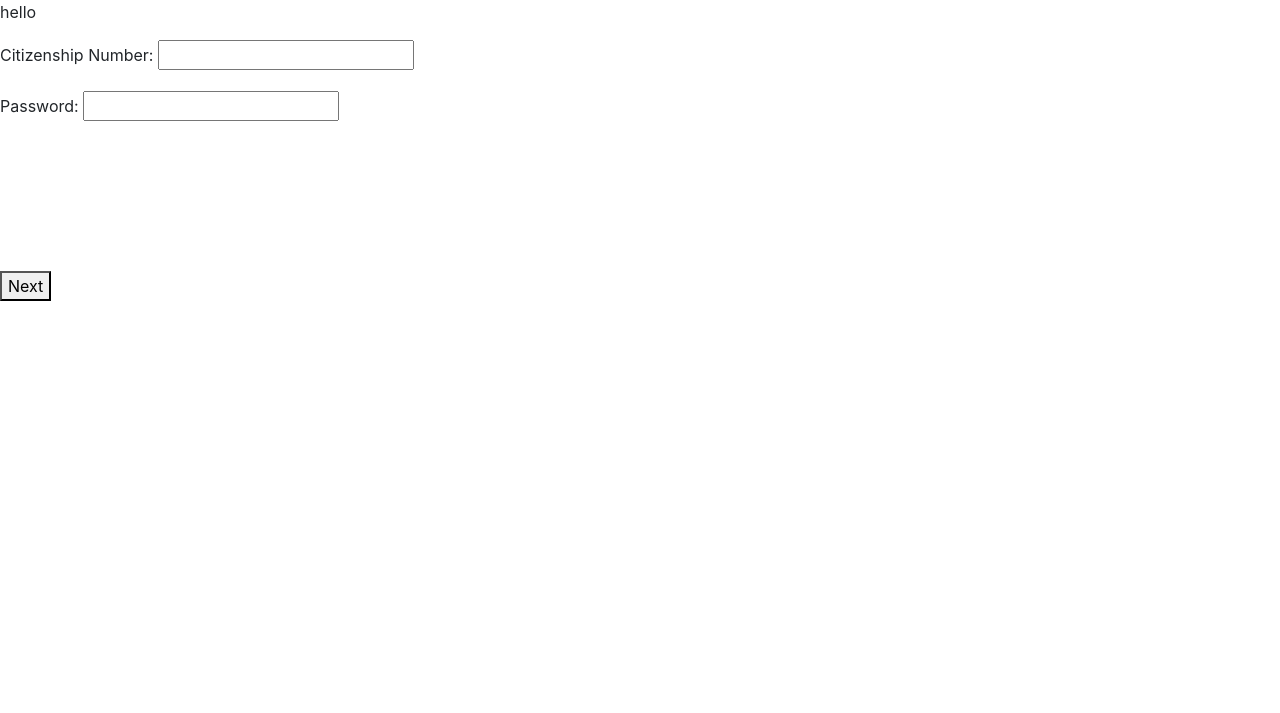
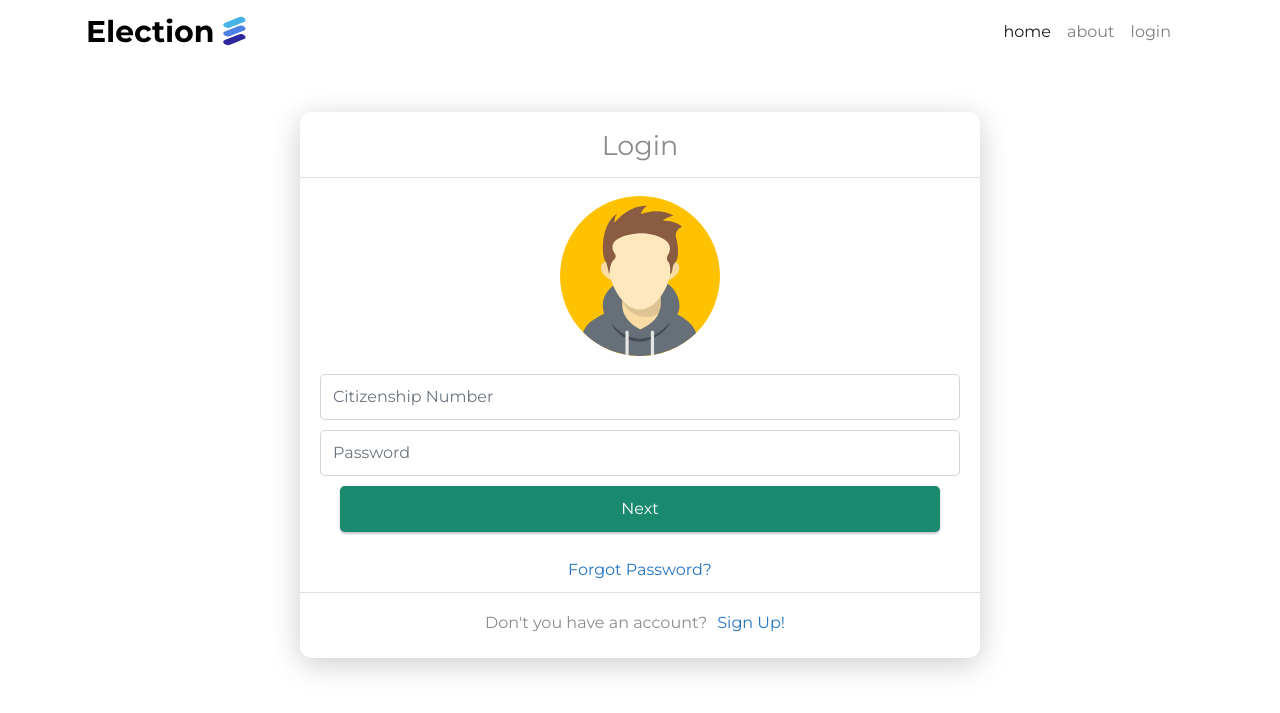
Before and after one commit to sudipbhujel/election-v3, a Django app: page /accounts/login/ in a window 1280 px wide. Shown: the top 713 px of the page. Run offline with Django 3.2, Linux system fonts and the light colour scheme; some libraries are stand-ins or nearby versions.

Commit message:
Beautified login

```diff
--- a/src/accounts/static/authentication/js/login.js
+++ b/src/accounts/static/authentication/js/login.js
@@ -5,12 +5,14 @@ const constraints = {
 const captureVideoButton =
   document.querySelector('#video-button');
 const loginButton = document.querySelector('#login-button');
+const videoDiv = document.querySelector('#video-div')
 const video = document.querySelector('#screenshot-video');
 const image_hidden = document.querySelector('#id_image');
 
 captureVideoButton.onclick = function() {
     captureVideoButton.setAttribute('style','display: none;');
     loginButton.removeAttribute("style");
+    videoDiv.removeAttribute("style");
     navigator.mediaDevices.getUserMedia(constraints).
     then(handleSuccess).catch(handleError);
 };
--- /dev/null
+++ b/src/accounts/static/css/style.css
@@ -0,0 +1,172 @@
+@import url('https://fonts.googleapis.com/css2?family=Montserrat:wght@200;300;400;500;600;700;800;900&display=swap');
+
+body {
+    padding: 0;
+    margin: 0;
+    font-family: 'Montserrat';
+    font-style: normal;
+    font-weight: normal;
+    color: #000000;
+}
+
+/* Login */
+#login-box {
+    max-width: 680px;
+    margin: 0 auto;
+    margin-top: 25px !important;
+    border-radius: 12px;
+    overflow: hidden;
+    background: white;
+    -webkit-box-shadow: 0px 6px 30px rgba(0, 0, 0, 0.2);
+    -moz-box-shadow: 0px 6px 30px rgba(0, 0, 0, 0.2);
+    box-shadow: 0px 6px 30px rgba(0, 0, 0, 0.2);
+}
+
+.login-box-header {
+    background-color: rgb(255, 255, 255);
+    text-align: center;
+    padding-top: 18px;
+    padding-right: 25px;
+    padding-bottom: 15px;
+    padding-left: 25px;
+}
+
+.login-box-header {
+    border: none;
+    border-bottom: 1px solid rgb(224, 224, 224);
+}
+
+.login-box-content {
+    padding: 10px 20px;
+    background-color: #ffffff;
+    padding-top: 20px;
+}
+
+.social-login-link {
+    text-decoration: none;
+    color: white;
+    margin-top: 10px;
+}
+
+.fb-login {
+    background-color: #1a538a;
+}
+
+.gp-login {
+    background-color: #db4437;
+    margin-top: 10px;
+}
+
+.login-box-content i {
+    padding: 11px 0px 11px 15px;
+    color: white;
+    padding-right: 20px;
+    padding-left: 20px;
+    font-size: 18px;
+}
+
+.box-shadow {
+    box-shadow: 0 2px 2px 0 rgba(41, 48, 59, .24), 0 0 2px 0 rgba(41, 48, 59, .12);
+    border-radius: 5px;
+}
+
+.social-login-link:hover {
+    text-decoration: none;
+    color: white;
+}
+
+.login-box-seperator {
+    flex: 1 0 auto;
+    min-width: 1px;
+    border-top: 1px solid #dedfe0;
+    height: 1px;
+}
+
+.citizen-input {
+    border-radius: 5px;
+    color: #29303b;
+    font-size: 18px;
+    height: auto;
+    padding: 11px 10px 12px 40px;
+    margin-top: 10px;
+}
+
+.password-input{
+    border-radius: 5px;
+    color: #29303b;
+    font-size: 18px;
+    height: auto;
+    padding: 11px 10px 12px 40px;
+    margin-top: 10px;
+}
+
+.form-control {
+    box-shadow: none;
+    font-size: 16px;
+    padding: 10px 12px;
+    transition: border-color .08s ease-in-out, box-shadow .08s ease-in-out;
+}
+
+.citizen-login {
+    padding: 10px 20px;
+    background-color: #ffffff;
+}
+
+.submit-button {
+    margin-top: 0px;
+    height: 46px;
+    background-color: rgb(26, 138, 111);
+    border: 0;
+    color: rgb(255, 255, 255);
+    margin-bottom: 8px;
+    padding-top: 0px;
+    padding-bottom: 0px;
+}
+
+.submit-row {
+    padding: 10px 20px;
+    text-align: center;
+    margin-bottom: 8px;
+    padding-top: 10px;
+}
+
+.label-text {
+    color: #8b8b8b;
+}
+
+#forgot-password-link {
+    color: #2474c1;
+    text-decoration: none;
+}
+
+#login-box-footer {
+    text-align: center;
+    border-top: 1px solid #dedfe0;
+    padding: 10px 20px;
+    padding-bottom: 23px;
+    padding-top: 18px;
+}
+
+#register-link {
+    color: #2474c1;
+    padding: 0px 10px;
+    text-decoration: none;
+}
+
+#login-box-footer p {
+    color: #8b8b8b;
+    margin-bottom:0px;
+}
+
+#submit-id-submit:hover {
+    background-color: rgb(25, 130, 105);
+}
+
+
+/*  */
+.login-title {
+    color: rgb(139, 139, 139);
+    margin-bottom: 0px;
+    font-weight: 400;
+    font-size: 27px;
+}
--- /dev/null
+++ b/src/accounts/templates/accounts/home.html
@@ -0,0 +1,5 @@
+{% extends 'base.html' %}
+
+{% block content %}
+    <p>Hello!</p>
+{% endblock content %}
--- a/src/accounts/templates/accounts/login.html
+++ b/src/accounts/templates/accounts/login.html
@@ -1,22 +1,51 @@
-{% include 'base.html' %}
+{% extends 'base.html' %}
+{% load static %}
 
-{% block 'content' %}
-<div id="content-main">
+{% block content %}
 
-  <form id='face-login-form' method="post" action="{% url 'login' %}" enctype="multipart/form-data">
-    {% csrf_token %}
 
-    {{ form.as_p }}
+<div class="d-flex flex-column justify-content-center" id="login-box">
+  <div class="login-box-header">
+    <h4 class="login-title">Login</h4>
+  </div>
+  <div class="citizen-login">
+    <div class="text-center"><img class="w-25 my-2" src="{% static 'images/avatar.svg' %}" />
+    </div>
 
-    <input type="hidden" name="next" value="Next">
-  </form>
 
-  <button id="video-button">Next</button>
-  <video id="screenshot-video" autoplay></video>
-  <button id="login-button" style="display: none;">Login</button>
+    <div id="content-main">
+      <form id='face-login-form' method="post" action="{% url 'login' %}" enctype="multipart/form-data">
+        {% csrf_token %}
 
+        {% comment %} {{ form.as_p }} {% endcomment %}
+        <input type="number" class="citizen-input form-control" name="citizenship_number" required
+          placeholder="Citizenship Number" />
+        <input type="password" class="password-input form-control" name="password" required placeholder="Password" />
+        <input type="hidden" name="image" id="id_image">
+
+        <input type="hidden" name="next" value="Next">
+      </form>
+
+      <div class="submit-row">
+        <button class="submit-button btn btn-block box-shadow" id="video-button">Next</button>
+      </div>
+      <div id="video-div" style="height: 0px">
+        <video id="screenshot-video" autoplay></video>
+      </div>
+
+      <button class="submit-button btn btn-block box-shadow" id="login-button" style="display: none;">Login</button>
+
+    </div>
+    <div class="text-center">
+      <a id="forgot-password-link" href="{% url 'signup' %}">Forgot Password?</a>
+    </div>
+  </div>
+
+  <div id="login-box-footer">
+    <p>Don&#39;t you have an account?<a id="register-link" href="{% url 'signup' %}">Sign Up!</a></p>
+  </div>
 </div>
-{% endblock 'content' %}
 
 {% load static %}
 <script type="text/javascript" src="{% static 'authentication/js/login.js' %}"></script>
+{% endblock content %}
--- a/src/accounts/templates/base.html
+++ b/src/accounts/templates/base.html
@@ -1,3 +1,5 @@
+{% load static %}
+
 <!doctype html>
 <html lang="en">
 
@@ -10,6 +12,7 @@
   <link rel="stylesheet" href="https://stackpath.bootstrapcdn.com/bootstrap/4.4.1/css/bootstrap.min.css"
     integrity="sha384-Vkoo8x4CGsO3+Hhxv8T/Q5PaXtkKtu6ug5TOeNV6gBiFeWPGFN9MuhOf23Q9Ifjh" crossorigin="anonymous">
 
+  <link rel="stylesheet" href="{% static 'css/style.css' %}">
   <title>
     {% block 'title' %}
     {% endblock 'title' %}
@@ -17,7 +20,37 @@
 </head>
 
 <body>
-  <p>hello</p>
+
+  <div class="container pl-0">
+    <nav class="navbar navbar-expand-sm navbar-light bg-transparent">
+      <a class="navbar-brand" href="{% url 'home' %}"><img src="{% static 'images/brand-logo.svg' %}"
+          alt="Election"></a>
+      <button class="navbar-toggler" type="button" data-toggle="collapse" data-target="#navbarSupportedContent"
+        aria-controls="navbarSupportedContent" aria-expanded="false" aria-label="Toggle navigation">
+        <span class="navbar-toggler-icon"></span>
+      </button>
+
+      <div class="collapse navbar-collapse" id="navbarSupportedContent">
+        <ul class="navbar-nav ml-auto">
+          <li class="nav-item active">
+            <a class="nav-link" href="{% url 'home' %}">home <span class="sr-only">(current)</span></a>
+          </li>
+          <li class="nav-item">
+            <a class="nav-link" href="#">about</a>
+          </li>
+          <li class="nav-item">
+            {% if user.is_authenticated %}
+            <a class="nav-link" href="{% url 'logout' %}">logout</a>
+            {% else %}
+            <a class="nav-link" href="{% url 'login' %}">login</a>
+            {% endif %}
+
+          </li>
+      </div>
+    </nav>
+  </div>
+
+  <br>
 
 
 
@@ -55,19 +88,22 @@
   {% endfor %}
   {% endfor %} {% endcomment %}
 
-  {% block 'content' %}
-  {% endblock 'content' %}
+  <div class="container px-4">
+    {% block content %}
+    {% endblock content %}
+  </div>
+
   <!-- Optional JavaScript -->
   <!-- jQuery first, then Popper.js, then Bootstrap JS -->
   <script src="https://code.jquery.com/jquery-3.4.1.slim.min.js"
     integrity="sha384-J6qa4849blE2+poT4WnyKhv5vZF5SrPo0iEjwBvKU7imGFAV0wwj1yYfoRSJoZ+n" crossorigin="anonymous">
-  </script>
+    </script>
   <script src="https://cdn.jsdelivr.net/npm/popper.js@1.16.0/dist/umd/popper.min.js"
     integrity="sha384-Q6E9RHvbIyZFJoft+2mJbHaEWldlvI9IOYy5n3zV9zzTtmI3UksdQRVvoxMfooAo" crossorigin="anonymous">
-  </script>
+    </script>
   <script src="https://stackpath.bootstrapcdn.com/bootstrap/4.4.1/js/bootstrap.min.js"
     integrity="sha384-wfSDF2E50Y2D1uUdj0O3uMBJnjuUD4Ih7YwaYd1iqfktj0Uod8GCExl3Og8ifwB6" crossorigin="anonymous">
-  </script>
+    </script>
 </body>
 
 </html>
--- a/src/accounts/views.py
+++ b/src/accounts/views.py
@@ -18,7 +18,8 @@ from accounts.utils import prepare_image
 
 @login_required
 def home(request):
-    return HttpResponse('Worked!')
+    context = {}
+    return render(request, 'accounts/home.html', context)
 
 
 class SignupView(View):
```
Also changed, not shown: src/accounts/templates/accounts/signup.html (+5 -3 lines), src/accounts/static/images/avatar.svg (added), src/accounts/static/images/brand-logo.svg (added).
